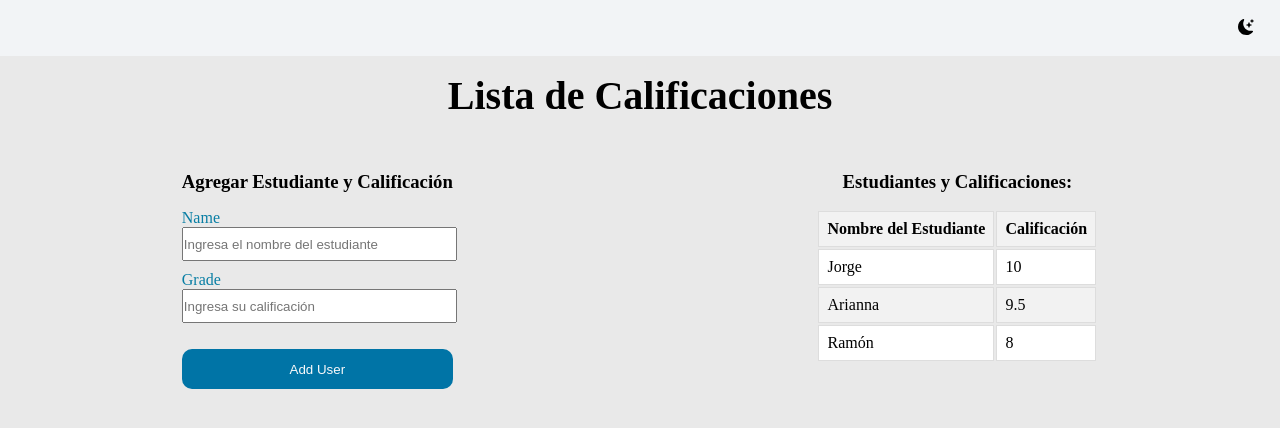
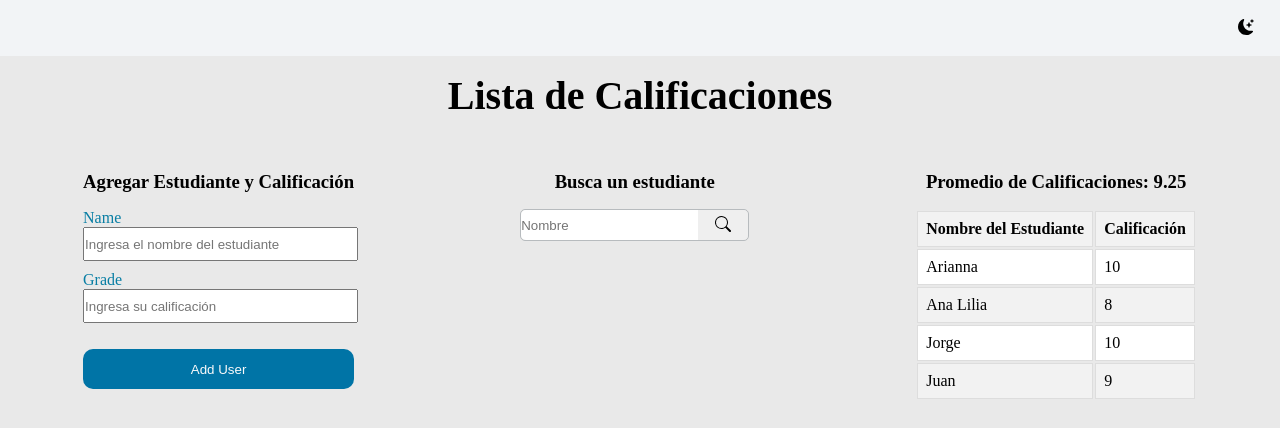
Before and after one commit to JosueYovani/front-reactjs, a React app: page / in a window 1280 px wide. Shown: the top 428 px of the page. Built offline with nearby package versions, Linux system fonts and the light colour scheme.

Commit message:
Feat Implement Hooks for page tasks

```diff
--- a/src/components/App/App.js
+++ b/src/components/App/App.js
@@ -1,12 +1,22 @@
-import React from "react";
+import React, { createContext, useState } from "react";
+
 /** Imports Componenets **/
 import { Home, Tasks } from "../../pages";
+/** Init Context Global **/
+export const ThemeContext = createContext();
 
 function App() {
+  /** State component **/
+  const [isActive, setIsActive] = useState(false);
+  /** Functions **/
+  const handleToogle = () => {
+    setIsActive(!isActive);
+  };
+
   return (
-    <>
+    <ThemeContext.Provider value={{ isActive, handleToogle }}>
       <Tasks />
-    </>
+    </ThemeContext.Provider>
   );
 }
 
--- a/src/pages/tasks/Tasks.js
+++ b/src/pages/tasks/Tasks.js
@@ -1,30 +1,42 @@
-import React, { useState } from "react";
+import React, { createContext, useContext, useState } from "react";
 
+/** Import context global **/
+import { ThemeContext } from "../../components/App/App";
 /** Import components **/
 import { StudentList } from "./components";
 /** Import elements **/
 import iconMoon from "../../assets/images/icons/moon-stars-fill.svg";
 import iconSun from "../../assets/images/icons/brightness-high-fill.svg";
 
+/** Init Context Global **/
+export const GradesContext = createContext();
+
 function Tasks() {
-  /** State component **/
-  const [isActive, setIsActive] = useState(false);
-  /** Functions **/
-  const handleToogle = () => {
-    setIsActive(!isActive);
-  };
+  /** State Global **/
+  const { isActive, handleToogle } = useContext(ThemeContext);
+  /** State Local **/
+  const [usersWithGrades, setUserWithGrades] = useState([
+    { name: "Arianna", grade: 10 },
+    { name: "Ana Lilia", grade: 8 },
+    { name: "Jorge", grade: 10 },
+    { name: "Juan", grade: 9 },
+  ]);
 
   return (
+    <GradesContext.Provider value={{ usersWithGrades, setUserWithGrades }}>
       <section className="tasks">
         <div
-        className={`tasks__top-bar ${isActive ? "dark-theme" : "light-theme"}`}
+          className={`tasks__top-bar ${
+            isActive ? "dark-theme" : "light-theme"
+          }`}
         >
           <button className="btn-theme" onClick={handleToogle}>
             <img src={!isActive ? iconMoon : iconSun} alt="icon button theme" />
           </button>
         </div>
-      <StudentList isActive={isActive} />
+        <StudentList />
       </section>
+    </GradesContext.Provider>
   );
 }
 
--- a/src/pages/tasks/components/StudentList/StudentList.js
+++ b/src/pages/tasks/components/StudentList/StudentList.js
@@ -1,27 +1,29 @@
-import React, { useState } from "react";
+import React, { useContext, useState } from "react";
+
+/** Import context global **/
+import { ThemeContext } from "../../../../components/App/App";
 /** Import componenets **/
 import { StudentForm } from "./components/StudentForm";
 import { StudentTable } from "./components/StudentTable";
+import { StudentSearch } from "./components/StudentSearch";
 
-function StudentList({ isActive }) {
-  const [usersWithGrades, setUserWithGrades] = useState([
-    { name: "Jorge", grade: 10 },
-    { name: "Arianna", grade: 9.5 },
-    { name: "Ramón", grade: 8 },
-  ]);
-
+function StudentList() {
+  /** State Global **/
+  const { isActive } = useContext(ThemeContext);
+  /** State Local **/
+  const [searchedUser, setSearchedUser] = useState("");
   return (
     <section
       className={`student-list ${isActive ? "dark-theme" : "ligth-theme"}`}
     >
       <h2>Lista de Calificaciones</h2>
       <div className="student-list__container">
-        <StudentForm
-          usersWithGrades={usersWithGrades}
-          setUserWithGrades={setUserWithGrades}
+        <StudentForm />
+        <StudentSearch
+          searchedUser={searchedUser}
+          setSearchedUser={setSearchedUser}
         />
-
-        <StudentTable usersWithGrades={usersWithGrades} />
+        <StudentTable searchedUser={searchedUser} />
       </div>
     </section>
   );
--- a/src/pages/tasks/components/StudentList/_student-list.scss
+++ b/src/pages/tasks/components/StudentList/_student-list.scss
@@ -56,6 +56,35 @@
       }
     }
 
+    .student-search {
+      h3 {
+        margin: 16px 0;
+        text-align: center;
+      }
+
+      &--input {
+        display: flex;
+        margin-top: 16px;
+        height: 30px;
+        border: 1px solid $gray-300;
+        border-radius: 5px;
+        input {
+          border: 0;
+          border-radius: 5px 0 0 5px;
+        }
+        button {
+          border: 0;
+          width: 50px;
+          border-radius: 0 5px 5px 0;
+
+          &:hover {
+            cursor: pointer;
+            background-color: $primary-color;
+          }
+        }
+      }
+    }
+
     .student-table {
       h3 {
         margin: 16px 0;
--- a/src/pages/tasks/components/StudentList/components/StudentForm.js
+++ b/src/pages/tasks/components/StudentList/components/StudentForm.js
@@ -1,6 +1,12 @@
-import React from "react";
+import React, { useContext } from "react";
 
-export const StudentForm = ({ usersWithGrades, setUserWithGrades }) => {
+/** Import context global **/
+import { GradesContext } from "../../../Tasks";
+
+export const StudentForm = () => {
+  /** State Global **/
+  const { usersWithGrades, setUserWithGrades } = useContext(GradesContext);
+
   /** Functions **/
   const addNewuser = () => {
     /** Get elements **/
--- /dev/null
+++ b/src/pages/tasks/components/StudentList/components/StudentSearch.js
@@ -0,0 +1,48 @@
+import React, { useContext } from "react";
+
+/** Import context global **/
+import { GradesContext } from "../../../Tasks";
+/** Import elements **/
+import iconSearch from "../../../../../assets/images/icons/search.svg";
+import iconClean from "../../../../../assets/images/icons/x-circle.svg";
+
+export const StudentSearch = ({ searchedUser, setSearchedUser }) => {
+  /** State Global **/
+  const { usersWithGrades } = useContext(GradesContext);
+
+  /** Functions **/
+  const clearSearch = () => {
+    setSearchedUser("");
+    document.getElementById("search-user").value = "";
+  };
+
+  const searchUser = () => {
+    const userValue = document.getElementById("search-user").value;
+    if (userValue) {
+      const filteredUsers = usersWithGrades.filter((user) => {
+        return user.name === userValue;
+      });
+      setSearchedUser([filteredUsers[0]]);
+    } else {
+      alert("Ingresa un nombre");
+    }
+  };
+
+  return (
+    <div className="student-search">
+      <h3>Busca un estudiante</h3>
+      <div className="student-search--input">
+        <input id="search-user" type="text" placeholder="Nombre" />
+        {searchedUser ? (
+          <button onClick={clearSearch}>
+            <img src={iconClean} alt="Icon clean" />
+          </button>
+        ) : (
+          <button onClick={searchUser}>
+            <img src={iconSearch} alt="Icon search" />
+          </button>
+        )}
+      </div>
+    </div>
+  );
+};
--- a/src/pages/tasks/components/StudentList/components/StudentTable.js
+++ b/src/pages/tasks/components/StudentList/components/StudentTable.js
@@ -1,11 +1,29 @@
-import React from "react";
+import React, { useContext, useMemo } from "react";
 
-export const StudentTable = ({ usersWithGrades }) => {
+/** Import context global **/
+import { GradesContext } from "../../../Tasks";
+
+export const StudentTable = ({ searchedUser }) => {
+  console.log(searchedUser);
+  /** State Global **/
+  const { usersWithGrades } = useContext(GradesContext);
+  console.log(usersWithGrades);
+  /** Validations **/
   if (!usersWithGrades) return <h2>No information!</h2>;
+  /** Functions **/
+  const averageGrade = () => {
+    const total = usersWithGrades.reduce((acc, user) => {
+      return acc + user.grade;
+    }, 0);
+
+    return total / usersWithGrades.length;
+  };
+  const avg = useMemo(() => averageGrade(), [usersWithGrades]);
 
   return (
+    <div className="student-table">
       <article className="student-table">
-      <h3>Estudiantes y Calificaciones:</h3>
+        <h3>Promedio de Calificaciones: {avg}</h3>
         <table>
           <thead>
             <tr>
@@ -14,7 +32,14 @@ export const StudentTable = ({ usersWithGrades }) => {
             </tr>
           </thead>
           <tbody>
-          {usersWithGrades?.map((student, index) => (
+            {searchedUser
+              ? searchedUser.map((student, index) => (
+                  <tr key={index}>
+                    <td>{student.name}</td>
+                    <td>{student.grade}</td>
+                  </tr>
+                ))
+              : usersWithGrades?.map((student, index) => (
                   <tr key={index}>
                     <td>{student.name}</td>
                     <td>{student.grade}</td>
@@ -23,5 +48,6 @@ export const StudentTable = ({ usersWithGrades }) => {
           </tbody>
         </table>
       </article>
+    </div>
   );
 };
```
Also changed, not shown: src/assets/images/icons/search.svg (added), src/assets/images/icons/x-circle.svg (added). Lines whose indentation alone changed are shown as unchanged.
